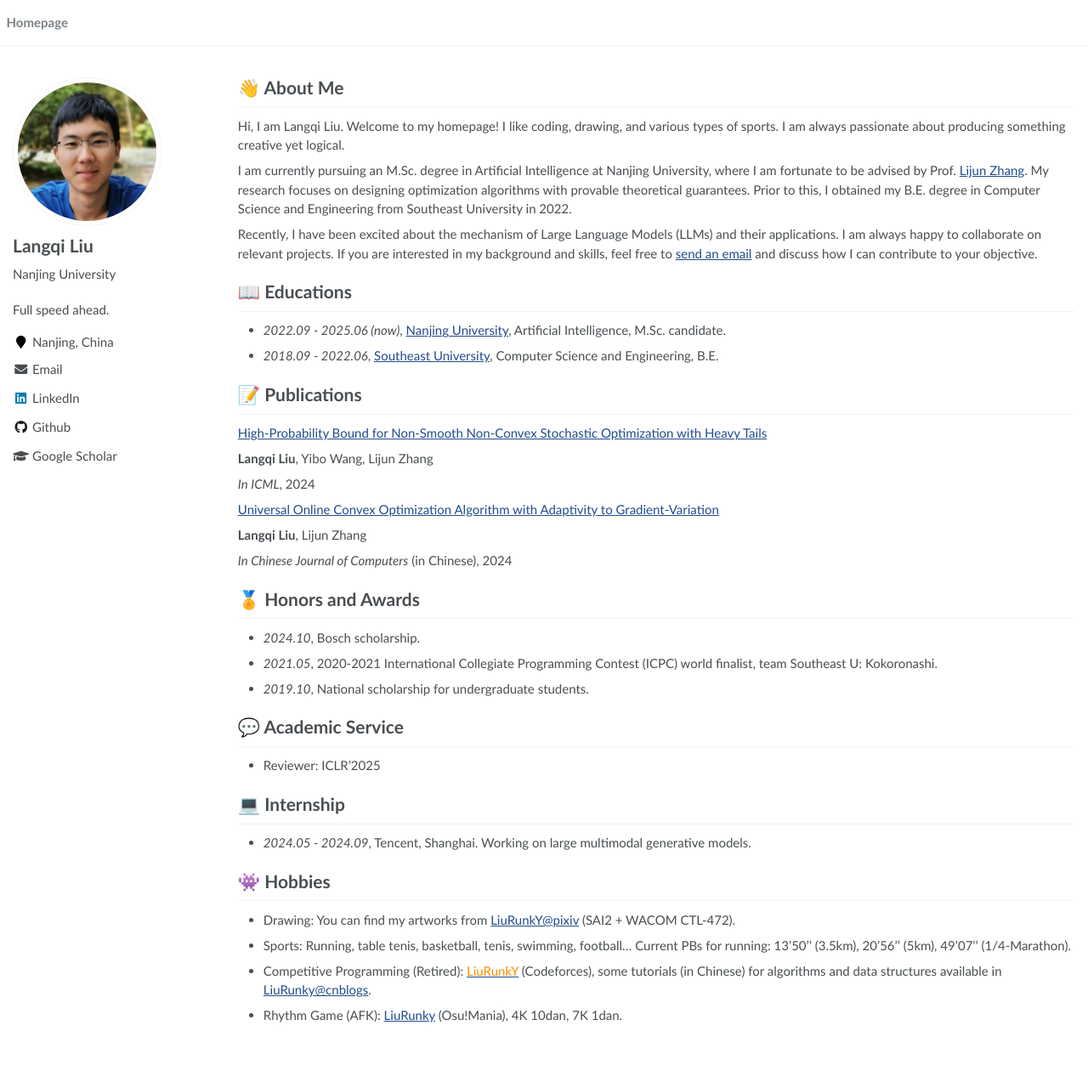
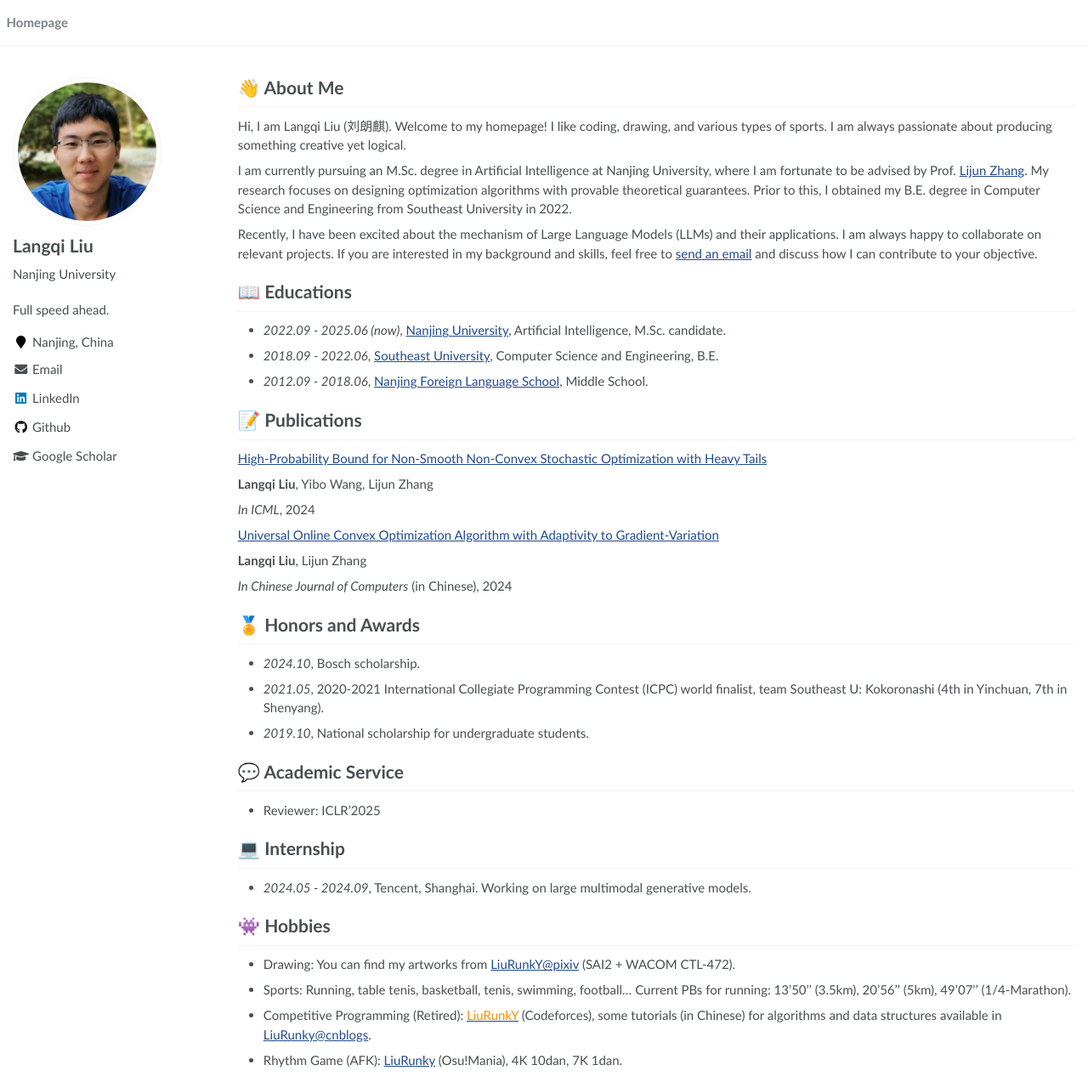
Before and after one commit to LiuRunky/LiuRunky.github.io, a Jekyll site: the page built from _pages/about.md, in a window 1280 px wide and 1273 px high. Shown: the whole window at 85% size. Built offline with Jekyll 4.4.1, drawn with Linux system fonts in a browser that asks for light colours.

Commit message:
Update files

```diff
--- a/_pages/about.md
+++ b/_pages/about.md
@@ -17,7 +17,7 @@ redirect_from:
 
 <span class='anchor' id='about-me'></span>
 # 👋 About Me
-Hi, I am Langqi Liu.
+Hi, I am Langqi Liu (刘朗麒).
 Welcome to my homepage!
 I like coding, drawing, and various types of sports.
 I am always passionate about producing something creative yet logical.
@@ -35,6 +35,7 @@ If you are interested in my background and skills, feel free to [send an email](
 # 📖 Educations
 - *2022.09 - 2025.06 (now)*, [Nanjing University](https://www.nju.edu.cn/), Artificial Intelligence, M.Sc. candidate.
 - *2018.09 - 2022.06*, [Southeast University](https://www.seu.edu.cn/), Computer Science and Engineering, B.E.
+- *2012.09 - 2018.06*, [Nanjing Foreign Language School](http://www.nfls.com.cn/), Middle School.
 
 {% comment %}
 # 🔥 News
@@ -81,7 +82,7 @@ If you are interested in my background and skills, feel free to [send an email](
 
 # 🏅 Honors and Awards
 - *2024.10*, Bosch scholarship.
-- *2021.05*, 2020-2021 International Collegiate Programming Contest (ICPC) world finalist, team Southeast U: Kokoronashi.
+- *2021.05*, 2020-2021 International Collegiate Programming Contest (ICPC) world finalist, team Southeast U: Kokoronashi (4th in Yinchuan, 7th in Shenyang).
 - *2019.10*, National scholarship for undergraduate students.
 
 # 💬 Academic Service
```
